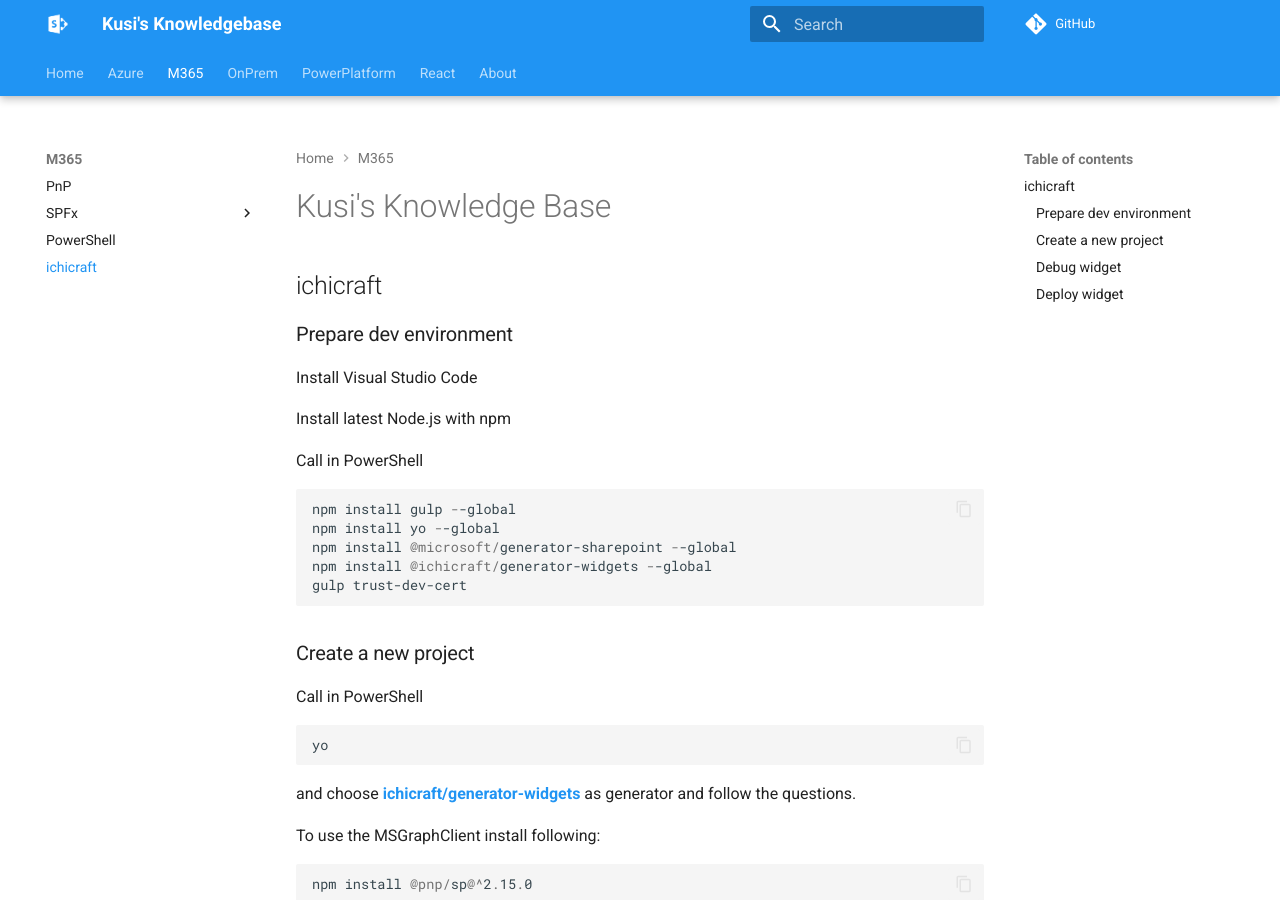
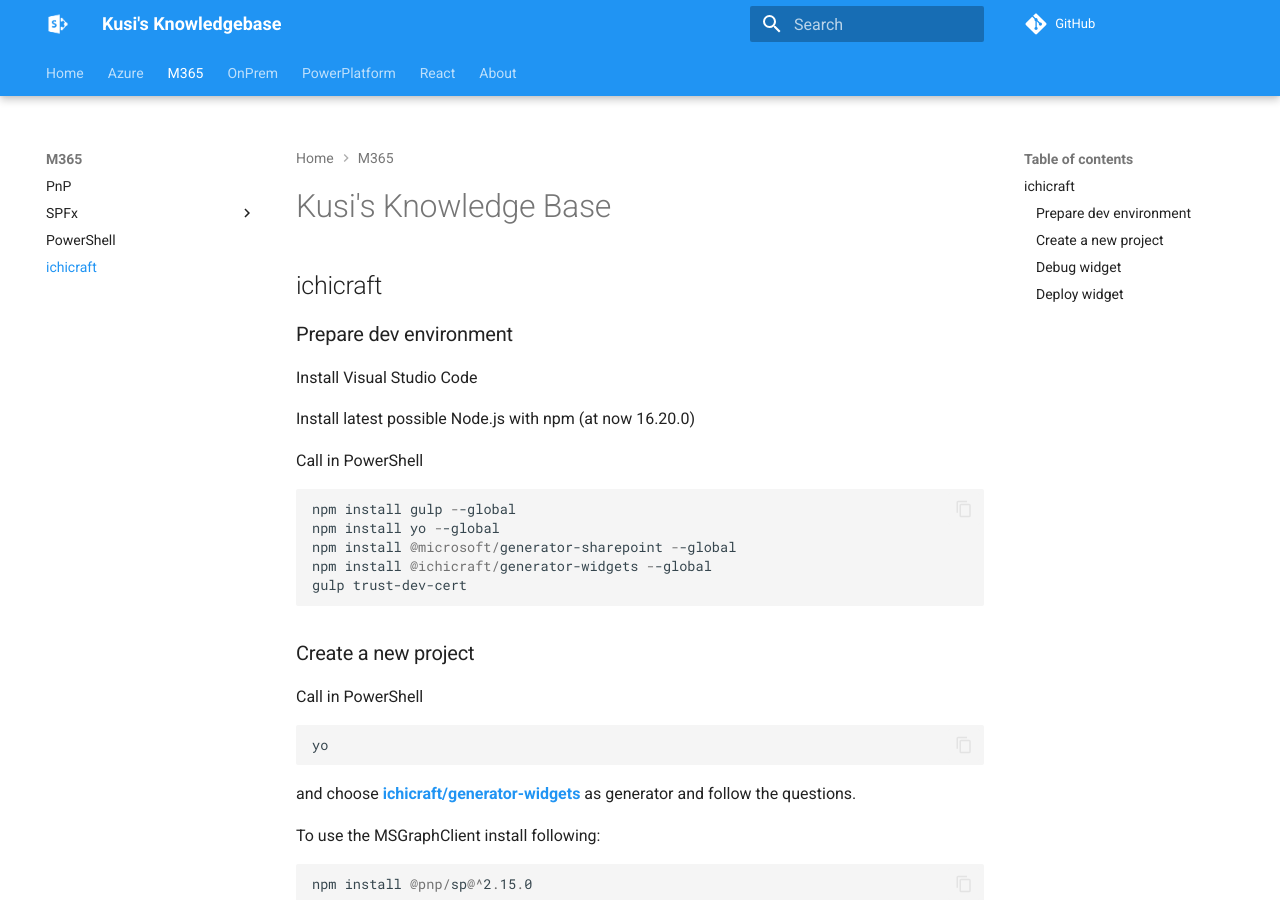
Before and after one commit to Kusi1975/spkb, an MkDocs documentation site: the page built from docs/M365/ichicraft/index.md, in a window 1280 px wide and 900 px high. Built offline with MkDocs 1.6.1 and Material for MkDocs 9.7.7, drawn with Linux system fonts in a browser that asks for light colours; comment, search, counter and statistics services are not loaded.

```diff
--- a/docs/M365/ichicraft/index.md
+++ b/docs/M365/ichicraft/index.md
@@ -6,7 +6,7 @@
 
 Install Visual Studio Code
 
-Install latest Node.js with npm
+Install latest possible Node.js with npm (at now 16.20.0)
 
 Call in PowerShell
 
```
